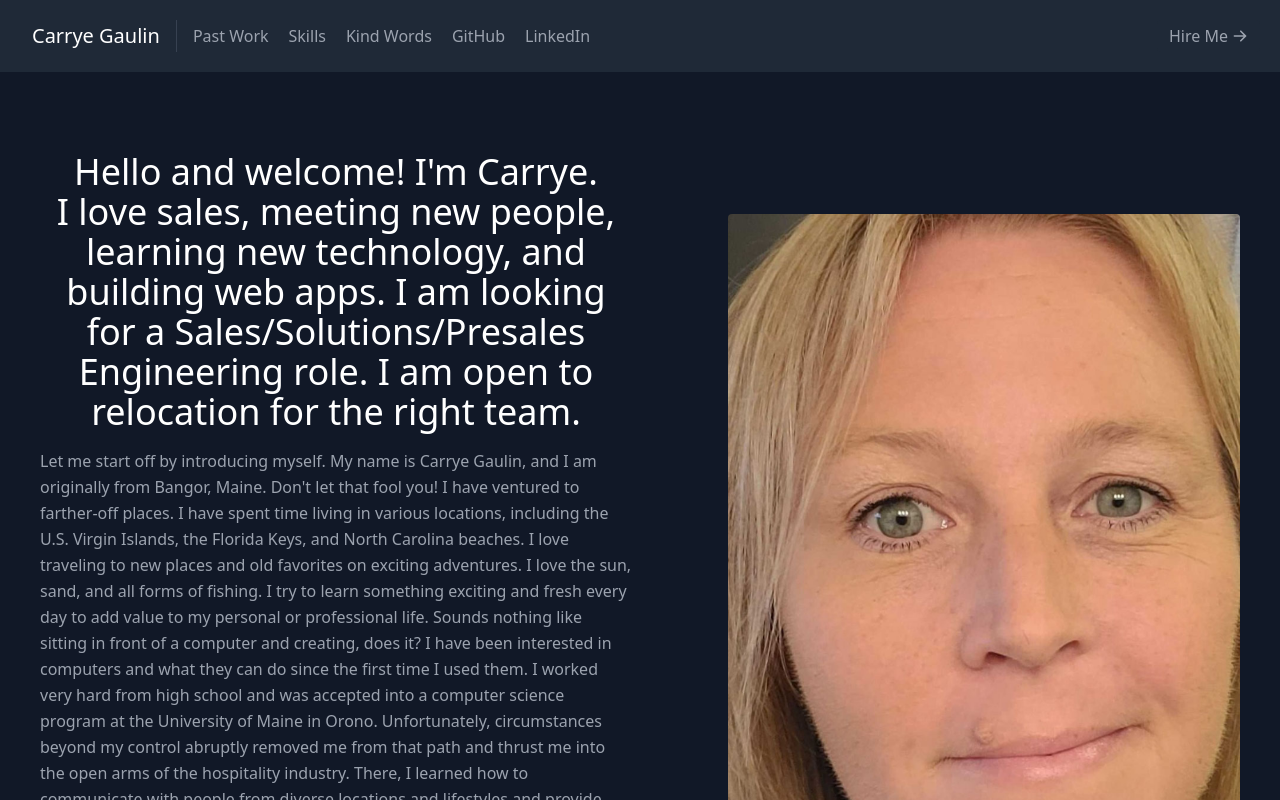
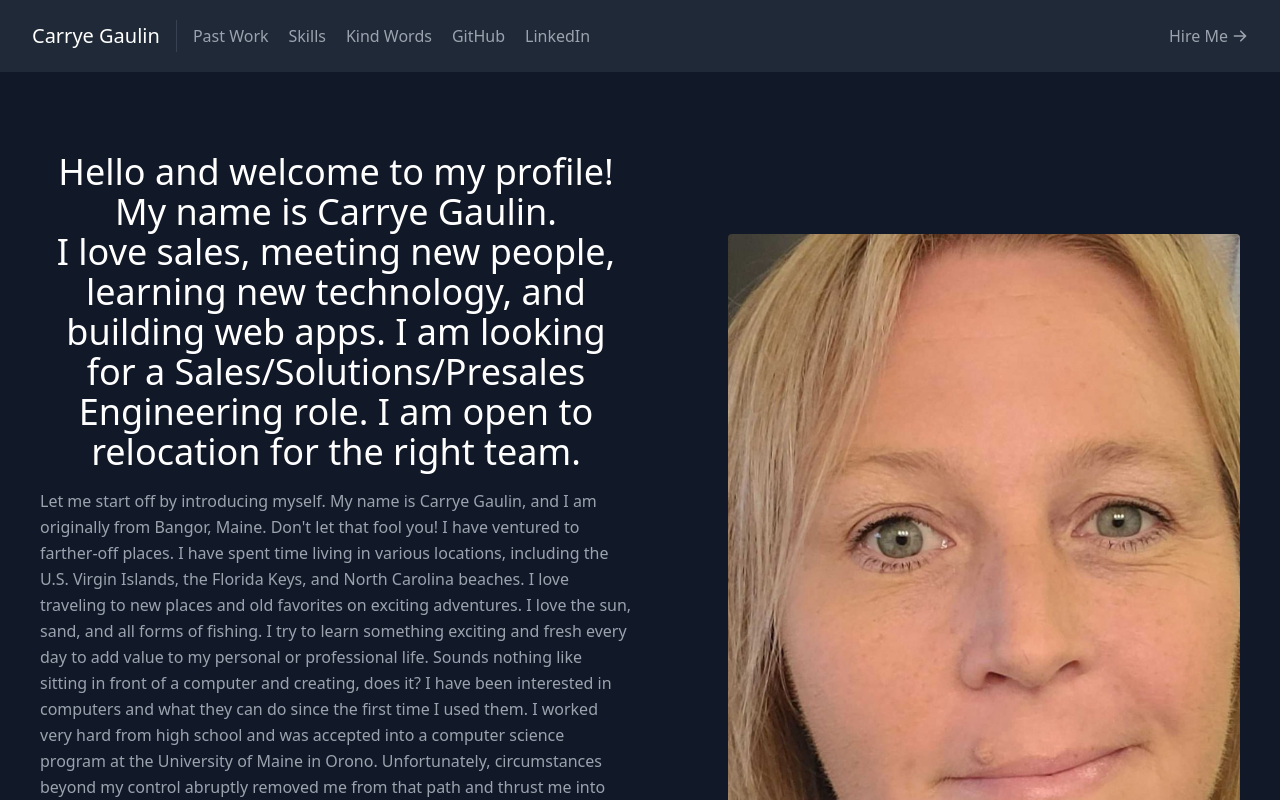
Before and after one commit to carryegaulin31/Final-React-Portfolio, a React (Create React App) app in the folder my-portfolio/: page / in a window 1280 px wide. Shown: the top 800 px of the page. Built offline with nearby package versions, Linux system fonts and the light colour scheme.

Commit message:
minor profile edits

```diff
--- a/my-portfolio/src/components/About.js
+++ b/my-portfolio/src/components/About.js
@@ -6,7 +6,7 @@ export default function About() {
           <div className="container mx-auto flex px-10 py-20 md:flex-row flex-col items-center">
             <div className="lg:flex-grow md:w-1/2 lg:pr-24 md:pr-16 flex flex-col md:items-start md:text-left mb-16 md:mb-0 items-center text-center">
               <h1 className="title-font sm:text-4xl text-3xl mb-4 font-medium text-white">
-              Hello and welcome! I'm Carrye.
+              Hello and welcome to my profile! My name is Carrye Gaulin.
                 <br className="hidden lg:inline-block" /> I love sales, meeting new people, learning new technology, and building web apps. I am looking for a Sales/Solutions/Presales Engineering role. I am open to relocation for the right team.
               </h1>
               <p className="mb-8 leading-relaxed">
```
